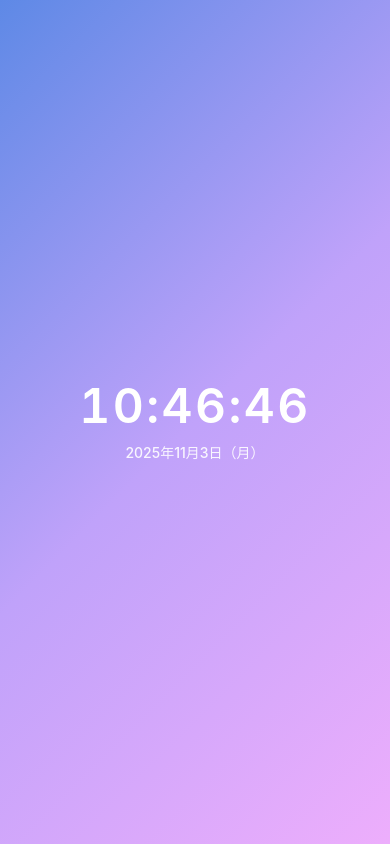
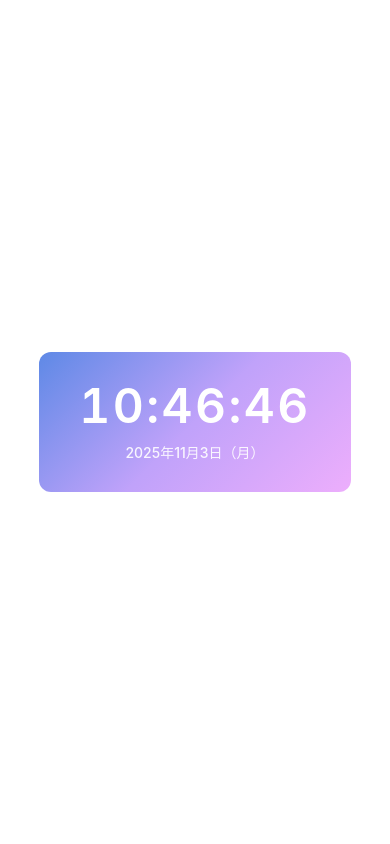
Before and after one commit to Tsubuan820/digital-clock-emoi, a plain HTML site: page index.html in a window 390 px wide. Drawn offline with Linux system fonts and the light colour scheme.

Commit message:
Add files via upload

```diff
--- a/index.html
+++ b/index.html
@@ -27,13 +27,15 @@
             justify-content: center;
             align-items: center;
             min-height: 100vh;
-            background: linear-gradient(135deg, #5e89e6 0%, #c0a2fa 50%, #edaefc 100%);
+            background: transparent;
             font-family: -apple-system, BlinkMacSystemFont, "Segoe UI", Roboto, "Helvetica Neue", Arial, sans-serif;
         }
 
         .clock-container {
             text-align: center;
-            padding: 20px;
+            padding: 40px 60px;
+            background: linear-gradient(135deg, #5e89e6 0%, #c0a2fa 50%, #edaefc 100%);
+            border-radius: 16px;
         }
 
         .time {
@@ -55,6 +57,10 @@
 
         /* レスポンシブ対応 */
         @media (max-width: 768px) {
+            .clock-container {
+                padding: 30px 40px;
+                border-radius: 12px;
+            }
             .time {
                 font-size: 48px;
             }
```
